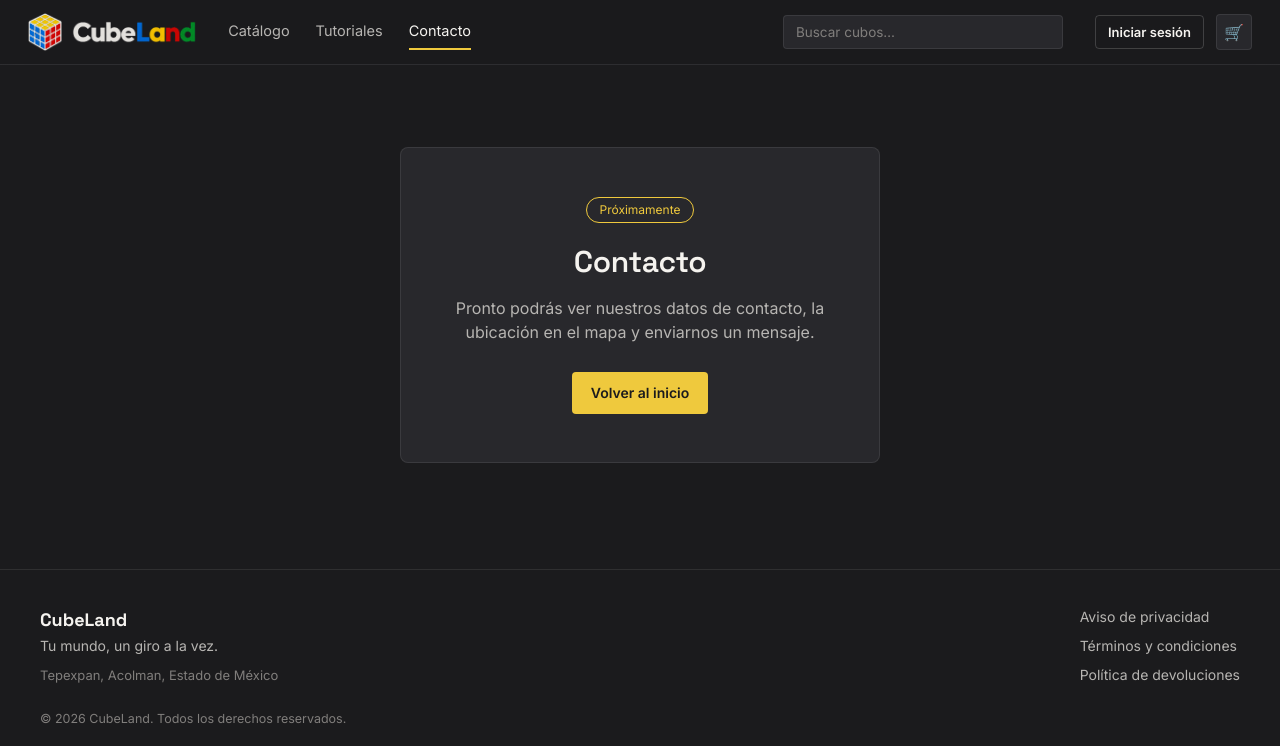
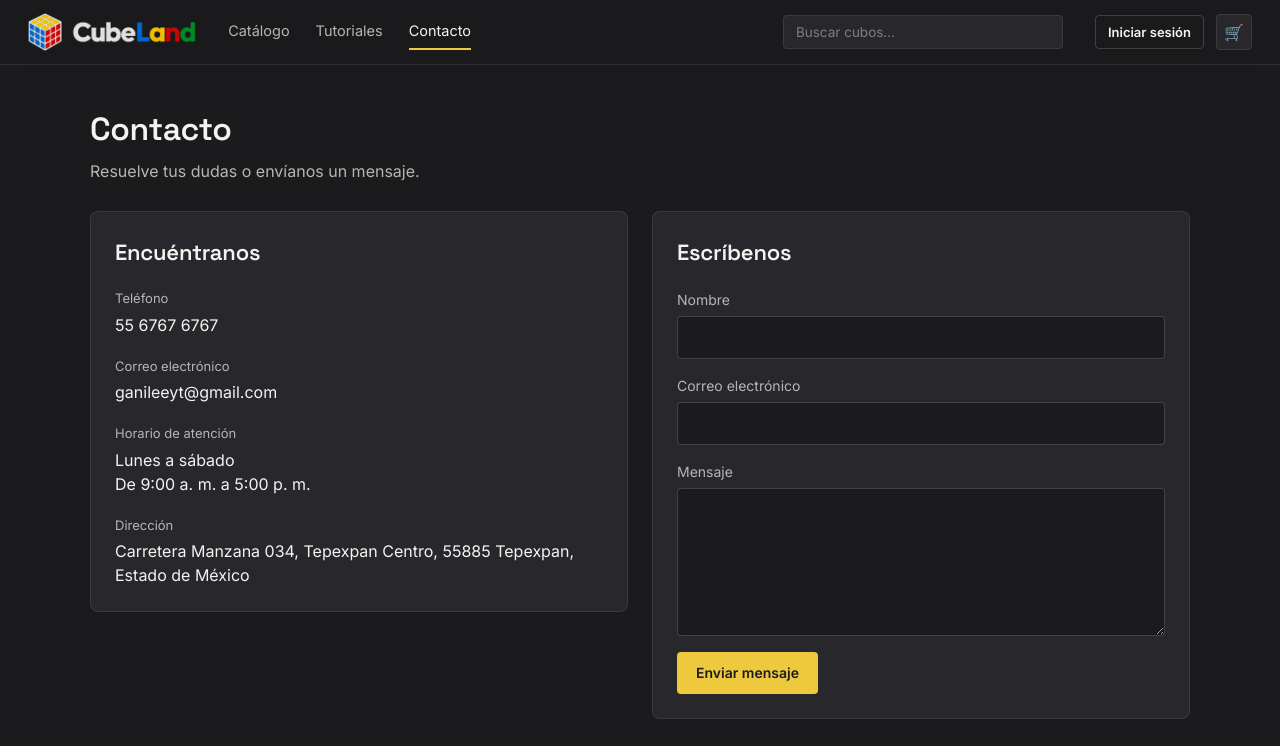
Before and after one commit to Atlazzz/cubeland-web, a React (Vite) app in the folder client/: page /contacto in a window 1280 px wide. Shown: the top 746 px of the page. Built offline with nearby package versions, Linux system fonts and the light colour scheme; no server answers.

Commit message:
feat: agrega contacto, mapa y administración de mensajes

```diff
--- a/client/src/App.jsx
+++ b/client/src/App.jsx
@@ -11,7 +11,7 @@ import RegisterPage from './pages/RegisterPage';
 import CartPage from './pages/CartPage';
 import CheckoutPage from './pages/CheckoutPage';
 import OrderDetailPage from './pages/OrderDetailPage';
-import ComingSoonPage from './pages/ComingSoonPage';
+//import ComingSoonPage from './pages/ComingSoonPage';
 import OrdersPage from './pages/OrdersPage';
 import StaffRoute from './components/StaffRoute';
 import AdminProductsPage from './pages/AdminProductsPage';
@@ -19,6 +19,8 @@ import AdminOrdersPage from './pages/AdminOrdersPage';
 import AdminTutorialsPage from './pages/AdminTutorialsPage';
 import TutorialsPage from './pages/TutorialsPage';
 import TutorialDetailPage from './pages/TutorialDetailPage';
+import ContactPage from './pages/ContactPage';
+import AdminMessagesPage from './pages/AdminMessagesPage';
 
 function App() {
   return (
@@ -73,12 +75,7 @@ function App() {
         />
         <Route
           path="/contacto"
-          element={
-            <ComingSoonPage
-              titulo="Contacto"
-              descripcion="Pronto podrás ver nuestros datos de contacto, la ubicación en el mapa y enviarnos un mensaje."
-            />
-          }
+          element={<ContactPage />}
         />
         <Route
           path="/admin/productos"
@@ -104,6 +101,14 @@ function App() {
             </StaffRoute>
           }
         />
+        <Route
+          path="/admin/mensajes"
+          element={
+            <StaffRoute>
+              <AdminMessagesPage />
+            </StaffRoute>
+          }
+        />
       </Routes>
       <Footer />
     </>
--- a/client/src/components/AdminNav.jsx
+++ b/client/src/components/AdminNav.jsx
@@ -23,6 +23,13 @@ function AdminNav() {
       >
         Tutoriales
       </NavLink>
+
+       <NavLink
+        to="/admin/mensajes"
+        className="btn btn--ghost admin__nav-link"
+      >
+        Mensajes
+      </NavLink>
     </nav>
   );
 }
--- /dev/null
+++ b/client/src/pages/AdminMessagesPage.jsx
@@ -0,0 +1,113 @@
+import { useEffect, useState } from 'react';
+import { peticion } from '../api';
+import AdminNav from '../components/AdminNav';
+import './admin.css';
+
+function AdminMessagesPage() {
+  const [mensajes, setMensajes] = useState([]);
+  const [cargando, setCargando] = useState(true);
+  const [actualizando, setActualizando] = useState(null);
+  const [error, setError] = useState('');
+
+  useEffect(() => {
+    let activo = true;
+
+    peticion('/contacto/admin')
+      .then((datos) => {
+        if (activo) setMensajes(datos);
+      })
+      .catch((e) => {
+        if (activo) setError(e.message);
+      })
+      .finally(() => {
+        if (activo) setCargando(false);
+      });
+
+    return () => {
+      activo = false;
+    };
+  }, []);
+
+  async function cambiarLeido(mensaje) {
+    if (actualizando !== null) return;
+
+    setActualizando(mensaje.id);
+    setError('');
+
+    const nuevoEstado = !mensaje.is_read;
+
+    try {
+      await peticion(`/contacto/admin/${mensaje.id}/leido`, {
+        method: 'PATCH',
+        body: JSON.stringify({ is_read: nuevoEstado }),
+      });
+
+      setMensajes((actuales) =>
+        actuales.map((m) =>
+          m.id === mensaje.id
+            ? { ...m, is_read: nuevoEstado }
+            : m
+        )
+      );
+    } catch (e) {
+      setError(e.message);
+    } finally {
+      setActualizando(null);
+    }
+  }
+
+  return (
+    <section className="admin">
+      <h1>Mensajes de contacto</h1>
+      <AdminNav />
+
+      {error && (
+        <p className="admin__error" role="alert">
+          {error}
+        </p>
+      )}
+
+      {cargando ? (
+        <p role="status">Cargando mensajes…</p>
+      ) : mensajes.length === 0 ? (
+        <p>Todavía no hay mensajes.</p>
+      ) : (
+        mensajes.map((m) => (
+          <article className="admin__form" key={m.id}>
+            <div className="admin__actions">
+              <h2>{m.name}</h2>
+              <span>{m.is_read ? 'Leído' : 'Pendiente de leer'}</span>
+            </div>
+
+            <a href={`mailto:${encodeURIComponent(m.email)}`}>
+              {m.email}
+            </a>
+
+            <p className="admin__message-date">
+              {new Date(m.created_at).toLocaleString('es-MX')}
+            </p>
+
+            <p className="admin__message-text">{m.message}</p>
+
+            <div className="admin__actions">
+              <button
+                type="button"
+                className="btn btn--ghost btn--sm"
+                disabled={actualizando !== null}
+                onClick={() => cambiarLeido(m)}
+              >
+                {actualizando === m.id
+                  ? 'Guardando…'
+                  : m.is_read
+                    ? 'Marcar como no leído'
+                    : 'Marcar como leído'}
+              </button>
+            </div>
+          </article>
+        ))
+      )}
+    </section>
+  );
+}
+
+export default AdminMessagesPage;
--- /dev/null
+++ b/client/src/pages/ContactPage.jsx
@@ -0,0 +1,191 @@
+import { useState } from 'react';
+import { peticion } from '../api';
+import './contact.css';
+
+const DIRECCION =
+  'Carretera Manzana 034, Tepexpan Centro, 55885 Tepexpan, Estado de México';
+
+const CONSULTA_MAPA = encodeURIComponent(DIRECCION);
+
+const VACIO = {
+  name: '',
+  email: '',
+  message: '',
+};
+
+function ContactPage() {
+  const [form, setForm] = useState({ ...VACIO });
+  const [enviando, setEnviando] = useState(false);
+  const [error, setError] = useState('');
+  const [mensaje, setMensaje] = useState('');
+
+  function cambiar(e) {
+    const { name, value } = e.target;
+
+    setForm((actual) => ({
+      ...actual,
+      [name]: value,
+    }));
+  }
+
+  async function enviar(e) {
+    e.preventDefault();
+    if (enviando) return;
+
+    setEnviando(true);
+    setError('');
+    setMensaje('');
+
+    try {
+      const respuesta = await peticion('/contacto', {
+        method: 'POST',
+        body: JSON.stringify(form),
+      });
+
+      setMensaje(respuesta.mensaje);
+      setForm({ ...VACIO });
+    } catch (e) {
+      setError(e.message);
+    } finally {
+      setEnviando(false);
+    }
+  }
+
+  return (
+    <section className="contact">
+      <div className="contact__inner">
+        <header>
+          <h1>Contacto</h1>
+          <p className="contact__muted">
+            Resuelve tus dudas o envíanos un mensaje.
+          </p>
+        </header>
+
+        <div className="contact__grid">
+          <section className="contact__card">
+            <h2>Encuéntranos</h2>
+
+            <dl className="contact__info">
+              <div>
+                <dt>Teléfono</dt>
+                <dd>
+                  <a href="tel:+525567676767">
+                    55 6767 6767
+                  </a>
+                </dd>
+              </div>
+
+              <div>
+                <dt>Correo electrónico</dt>
+                <dd>
+                  <a href="mailto:ganileeyt@gmail.com">
+                    ganileeyt@gmail.com
+                  </a>
+                </dd>
+              </div>
+
+              <div>
+                <dt>Horario de atención</dt>
+                <dd>
+                  Lunes a sábado
+                  <br />
+                  De 9:00 a. m. a 5:00 p. m.
+                </dd>
+              </div>
+
+              <div>
+                <dt>Dirección</dt>
+                <dd>{DIRECCION}</dd>
+              </div>
+            </dl>
+          </section>
+
+          <section className="contact__card">
+            <h2>Escríbenos</h2>
+
+            <form className="contact__form" onSubmit={enviar}>
+              <fieldset disabled={enviando}>
+                <label>
+                  Nombre
+                  <input
+                    name="name"
+                    value={form.name}
+                    onChange={cambiar}
+                    maxLength={100}
+                    autoComplete="name"
+                    required
+                  />
+                </label>
+
+                <label>
+                  Correo electrónico
+                  <input
+                    type="email"
+                    name="email"
+                    value={form.email}
+                    onChange={cambiar}
+                    maxLength={150}
+                    autoComplete="email"
+                    required
+                  />
+                </label>
+
+                <label>
+                  Mensaje
+                  <textarea
+                    name="message"
+                    value={form.message}
+                    onChange={cambiar}
+                    maxLength={5000}
+                    rows={6}
+                    required
+                  />
+                </label>
+
+                {error && (
+                  <p className="contact__error" role="alert">
+                    {error}
+                  </p>
+                )}
+
+                {mensaje && (
+                  <p className="contact__success" role="status">
+                    {mensaje}
+                  </p>
+                )}
+
+                <button type="submit" className="btn btn--primary">
+                  {enviando ? 'Enviando…' : 'Enviar mensaje'}
+                </button>
+              </fieldset>
+            </form>
+          </section>
+        </div>
+
+        <section className="contact__card">
+          <h2>Ubicación</h2>
+
+          <iframe
+            className="contact__map"
+            title="Ubicación de CubeLand"
+            src={`https://www.google.com/maps?q=${CONSULTA_MAPA}&output=embed`}
+            loading="lazy"
+            referrerPolicy="no-referrer-when-downgrade"
+            allowFullScreen
+          />
+
+          <a
+            href={`https://www.google.com/maps/search/?api=1&query=${CONSULTA_MAPA}`}
+            className="btn btn--ghost"
+            target="_blank"
+            rel="noopener noreferrer"
+          >
+            Abrir en Google Maps
+          </a>
+        </section>
+      </div>
+    </section>
+  );
+}
+
+export default ContactPage;
--- a/client/src/pages/admin.css
+++ b/client/src/pages/admin.css
@@ -135,3 +135,14 @@
   color: var(--yellow);
   border-color: var(--yellow);
 }
+
+.admin__message-text {
+  white-space: pre-wrap;
+  overflow-wrap: anywhere;
+  line-height: 1.7;
+}
+
+.admin__message-date {
+  color: var(--ink-dim);
+  font-size: 13px;
+}
--- /dev/null
+++ b/client/src/pages/contact.css
@@ -0,0 +1,128 @@
+.contact {
+  padding: 40px 0 64px;
+}
+
+.contact__inner {
+  max-width: 1180px;
+  margin: 0 auto;
+  padding: 0 40px;
+  display: grid;
+  gap: 28px;
+}
+
+.contact h1 {
+  font-size: 32px;
+}
+
+.contact h2 {
+  font-size: 22px;
+}
+
+.contact__muted {
+  color: var(--ink-dim);
+  margin-top: 6px;
+}
+
+.contact__grid {
+  display: grid;
+  grid-template-columns: 1fr 1fr;
+  gap: 24px;
+  align-items: start;
+}
+
+.contact__card {
+  min-width: 0;
+  padding: 24px;
+  background: var(--surface);
+  border: 1px solid var(--line);
+  border-radius: var(--radius-m);
+  display: grid;
+  gap: 20px;
+}
+
+.contact__info {
+  display: grid;
+  gap: 20px;
+}
+
+.contact__info dt {
+  color: var(--ink-dim);
+  font-size: 13px;
+  margin-bottom: 4px;
+}
+
+.contact__info dd {
+  overflow-wrap: anywhere;
+}
+
+.contact__info a:hover {
+  color: var(--yellow);
+}
+
+.contact__form fieldset {
+  min-width: 0;
+  border: 0;
+  display: grid;
+  gap: 16px;
+}
+
+.contact__form label {
+  display: grid;
+  gap: 6px;
+  font-size: 14px;
+  color: var(--ink-dim);
+}
+
+.contact__form input,
+.contact__form textarea {
+  width: 100%;
+  min-width: 0;
+  padding: 10px 12px;
+  border: 1px solid var(--line-strong);
+  border-radius: var(--radius-s);
+  background: var(--bg);
+  color: var(--ink);
+  font: inherit;
+}
+
+.contact__form textarea {
+  resize: vertical;
+}
+
+.contact__form button,
+.contact__card > .btn {
+  justify-self: start;
+}
+
+.contact__error {
+  color: var(--red);
+}
+
+.contact__success {
+  color: var(--green);
+}
+
+.contact__map {
+  width: 100%;
+  height: 380px;
+  border: 0;
+  border-radius: var(--radius-s);
+}
+
+@media (max-width: 740px) {
+  .contact__inner {
+    padding: 0 18px;
+  }
+
+  .contact__grid {
+    grid-template-columns: 1fr;
+  }
+
+  .contact__card {
+    padding: 18px;
+  }
+
+  .contact__map {
+    height: 300px;
+  }
+}
```
Also changed, not shown: 2 other files (tests, documents, lock files or other folders).
